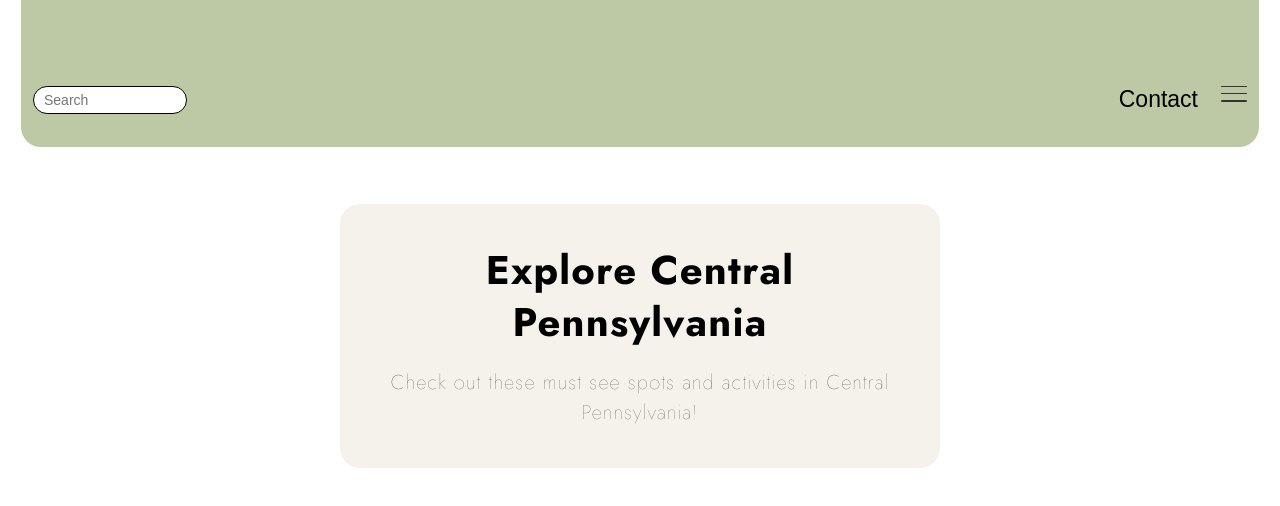
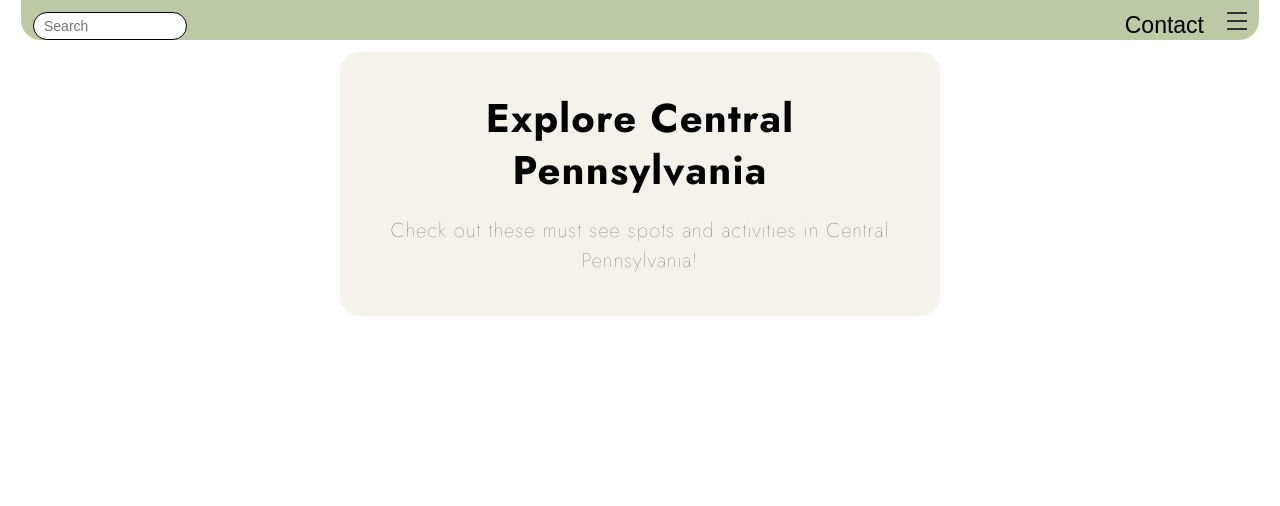
Before and after one commit to lak93728/trivana, a plain HTML site: page index.html in a window 1280 px wide. Drawn offline with Linux system fonts and the light colour scheme.

Commit message:
Update style.css

```diff
--- a/style.css
+++ b/style.css
@@ -19,27 +19,17 @@ body {
 
 .top-section {
   background: #BCC9A4;
-  height: 147px;
   border-bottom-left-radius: 20px;
   border-bottom-right-radius: 20px;
-  display: flex;
-  align-items: center;
-  justify-content: center;
+  padding-top: 12px;
+  padding-left: 12px;
+  padding-right: 12px;
 }
 
 .top-bar {
-  width: 100%;
   display: flex;
   justify-content: space-between;
   align-items: flex-start;
-  padding-top: 0;
-  position: relative;
-}
-
-.search {
-  position: absolute;
-  top: 12px;
-  left: 12px;
 }
 
 .search input {
@@ -54,10 +44,18 @@ body {
   box-shadow: none;
 }
 
+.logo {
+  width: 396px;
+  height: 102px;
+}
+
+.logo img {
+  width: 100%;
+  height: 100%;
+  object-fit: contain;
+}
+
 .right-buttons {
-  position: absolute;
-  top: 12px;
-  right: 12px;
   display: flex;
   align-items: flex-start;
   gap: 23px;
@@ -73,18 +71,17 @@ body {
 }
 
 .menu {
-  width: 26px;
-  height: 16px;
+  width: 20px;
+  height: 18px;
   display: flex;
   flex-direction: column;
   justify-content: space-between;
 }
 
 .menu div {
-  height: 1.5px;
+  height: 2px;
   background: #333;
   width: 100%;
-  border-radius: 1px;
 }
 
 .content-box {
@@ -92,14 +89,13 @@ body {
   max-width: 600px;
   background: #F5F2EB;
   border-radius: 20px;
-  margin: 57px auto 0 auto;
+  margin: 12px auto 0 auto;
   display: flex;
   flex-direction: column;
   align-items: center;
   justify-content: center;
   text-align: center;
   padding: 40px 20px;
-  box-shadow: none;
 }
 
 .content-box h1 {
```
